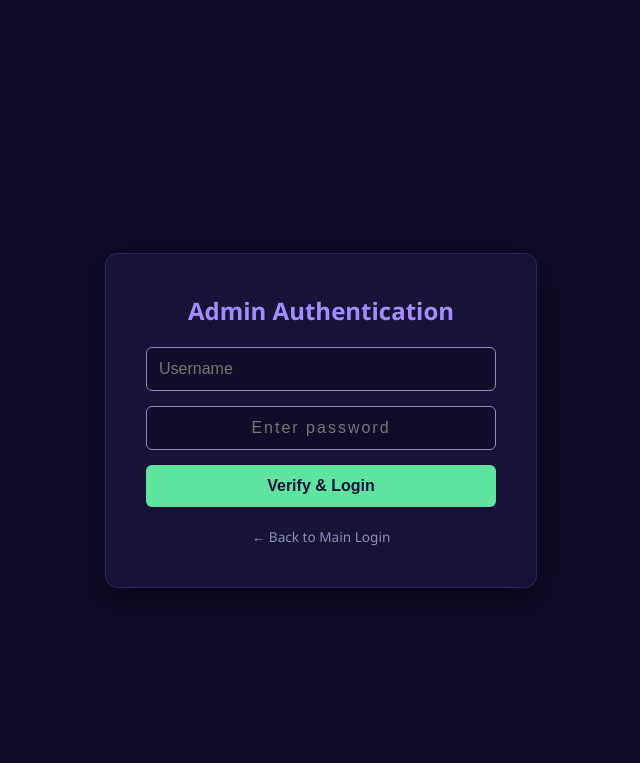
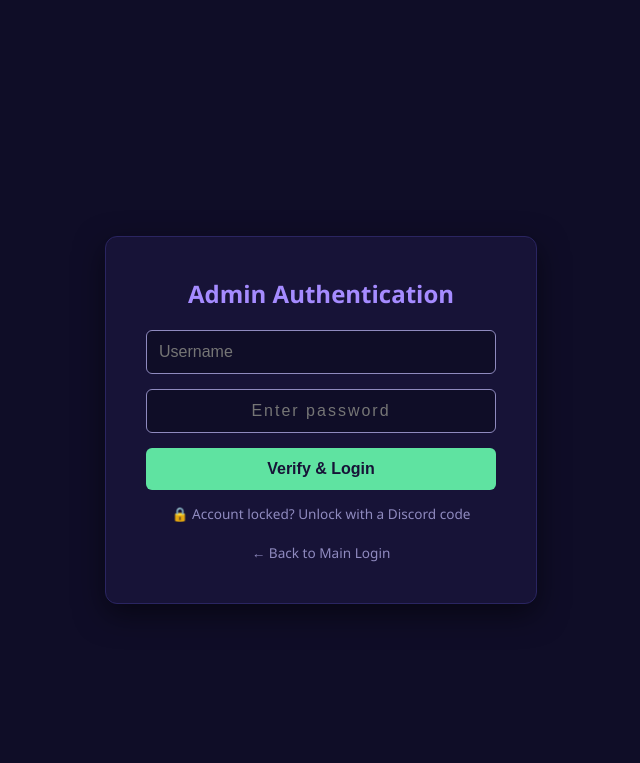
Before and after one commit to troopercody1/osqarek, a Node project: template views/admin.ejs in a window 1280 px wide. Shown: the top 763 px of the page, without its empty margins (319-959 px from the left). Run offline with Node 20 templates, Linux system fonts and the light colour scheme; the template is opened without the code that fills it, so the values that code supplies are empty; some libraries are stand-ins or nearby versions.

Commit message:
Add unlock link for locked accounts in admin view

```diff
--- a/views/admin.ejs
+++ b/views/admin.ejs
@@ -80,6 +80,7 @@
             <button type="submit" class="btn-success">Verify & Login</button>
         </form>
 
+        <a href="/auth/unlock" class="back-link" style="display:block; margin-top:14px;">🔒 Account locked? Unlock with a Discord code</a>
         <a href="/login" class="back-link">← Back to Main Login</a>
     </div>
 
```
